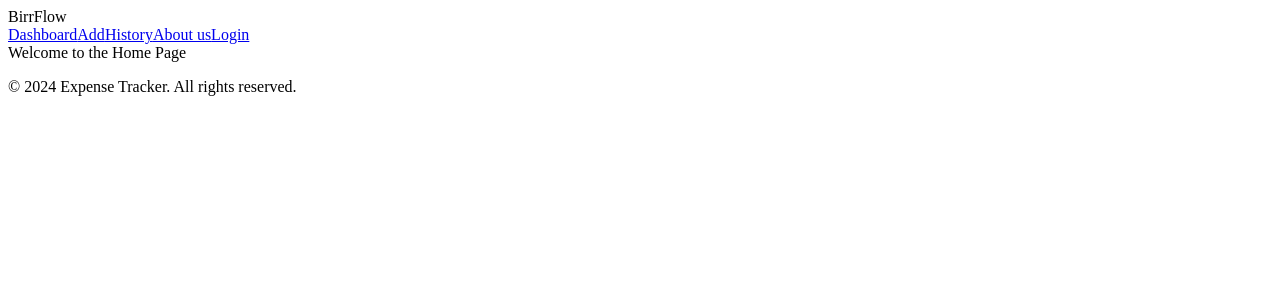
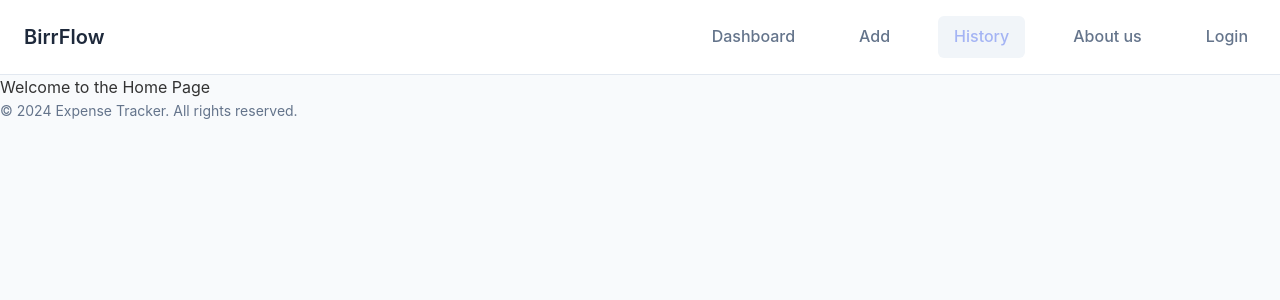
Before and after one commit to Mihret4204/Expense-Tracker-Website, a React app in the folder frontend/: page / in a window 1280 px wide. Shown: the top 300 px of the page. Built offline with nearby package versions, Linux system fonts and the light colour scheme; the HTML template or start-up script is replaced by a standard one.

Commit message:
refactor: wire global CSS into React app.

```diff
--- a/frontend/src/components/Header.jsx
+++ b/frontend/src/components/Header.jsx
@@ -1,17 +1,18 @@
+import  '../styles/styles.css';
 function Header(){
     return(
         <>
-        <nav class="navbar">
-        <div class="nav-brand">
-            <i class="fas fa-wallet"></i>
+        <nav className="navbar">
+        <div className="nav-brand">
+            <i className="fas fa-wallet"></i>
             <span>BirrFlow</span>
         </div>
-        <div class="nav-links">
-            <a href="dashboard.js">Dashboard</a>
-            <a href="add-transaction.js">Add</a>
-            <a href="history.js" class="active">History</a>
-            <a href="about-us.js">About us</a>
-            <a href="index.js">Login</a>
+        <div className="nav-links">
+            <a href="#">Dashboard</a>
+            <a href="#">Add</a>
+            <a href="#" class="active">History</a>
+            <a href="#">About us</a>
+            <a href="#">Login</a>
         </div>
         </nav>
         </>
```
